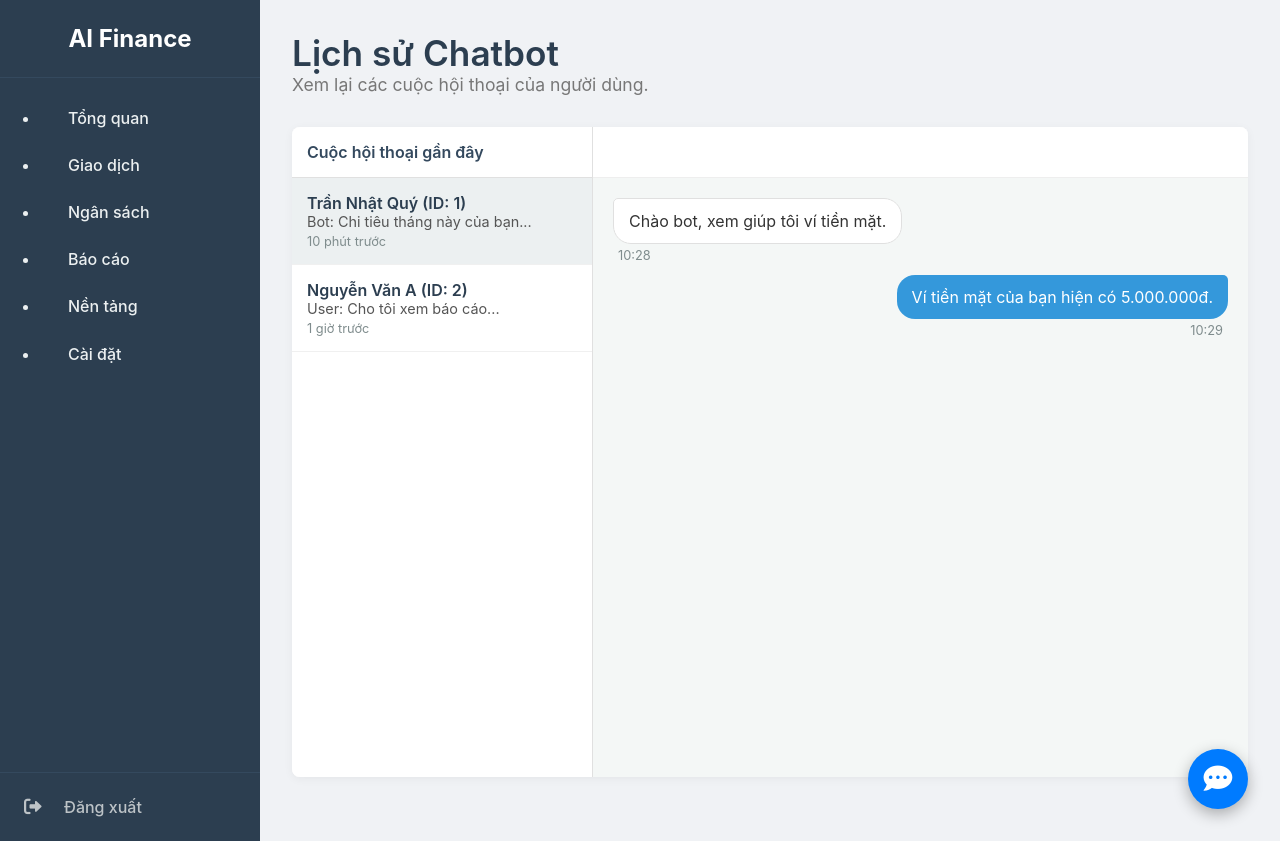
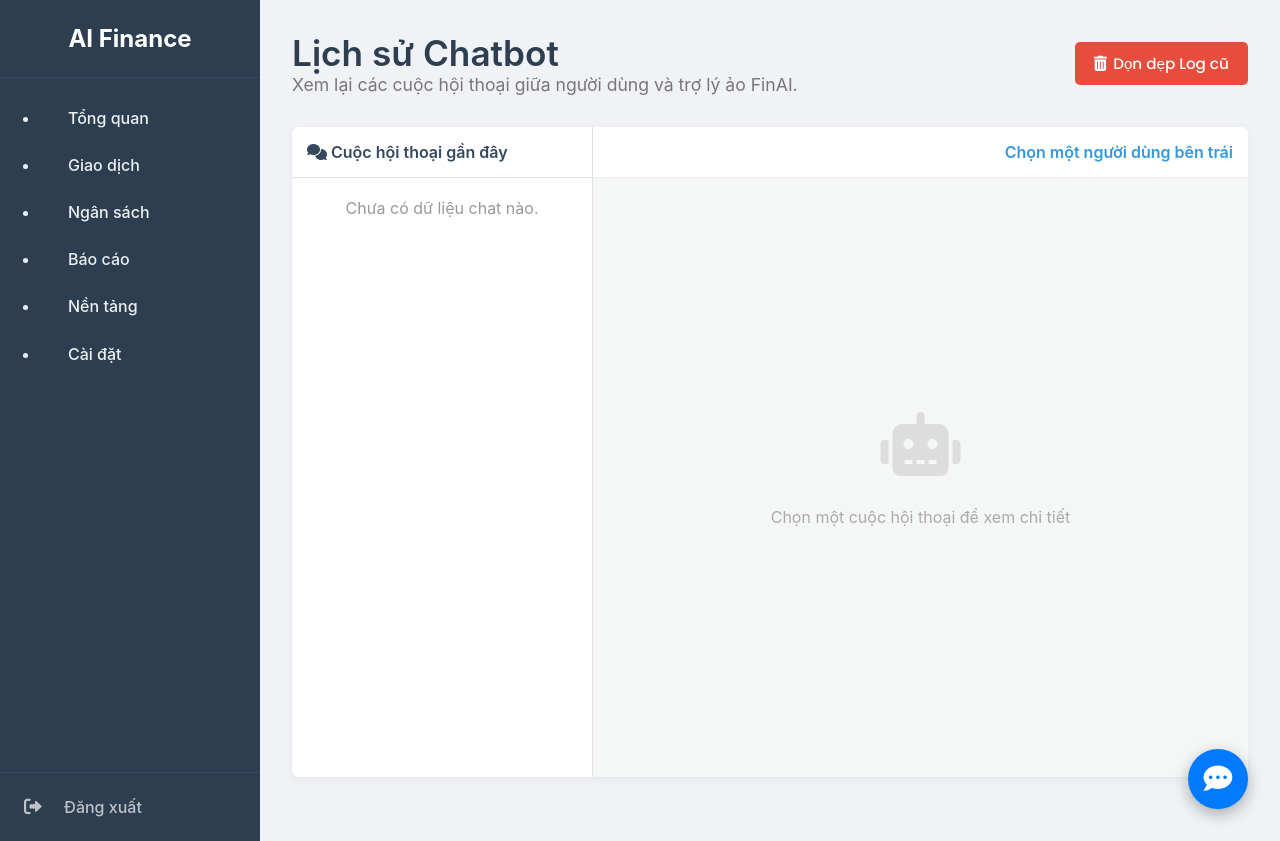
Before and after one commit to Montero52/finai-expense-manager, a Flask app: template app/templates/admin/chatbot_logs.html in a window 1280 px wide. Run offline with Flask 3, Linux system fonts and the light colour scheme; the template is opened without the code that fills it, so the values that code supplies are empty.

Commit message:
feat(admin): add interactive chatbot logs
- routes: group ChatbotLog by user in admin.py

- ui: update chatbot_logs.html with Jinja2

- js: add admin_chatbot_logs.js for UI & API

```diff
--- /dev/null
+++ b/app/static/assets/js/admin_chatbot_logs.js
@@ -0,0 +1,54 @@
+// Hàm chuyển đổi khung chat khi click vào danh sách bên trái
+function switchChat(userId, userName) {
+    // 1. Đổi tiêu đề Header
+    document.getElementById('current-chat-user').innerText = userName;
+
+    // 2. Ẩn trạng thái rỗng
+    document.getElementById('empty-chat-state').style.display = 'none';
+
+    // 3. Ẩn tất cả các khung chat đang mở
+    const allPanes = document.querySelectorAll('.chat-content-pane');
+    allPanes.forEach(pane => pane.style.display = 'none');
+
+    // 4. Bỏ class active của tất cả danh sách
+    const allItems = document.querySelectorAll('.conversation-item');
+    allItems.forEach(item => item.classList.remove('active'));
+
+    // 5. Hiển thị khung chat được chọn và set active
+    document.getElementById('chat-pane-' + userId).style.display = 'block';
+    document.getElementById('nav-user-' + userId).classList.add('active');
+
+    // 6. Cuộn xuống cuối cùng của khung chat
+    const chatContainer = document.getElementById('chat-body-container');
+    chatContainer.scrollTop = chatContainer.scrollHeight;
+}
+
+// Hàm gọi API xóa Log cũ
+async function cleanupLogs() {
+    if (!confirm('Hành động này sẽ XÓA VĨNH VIỄN các tin nhắn chatbot cũ hơn 30 ngày để giải phóng dung lượng. Bạn có chắc chắn không?')) {
+        return;
+    }
+
+    try {
+        const res = await fetch('/api/admin/cleanup-logs', { method: 'DELETE' });
+        const data = await res.json();
+
+        if (res.ok) {
+            alert(data.message);
+            location.reload();
+        } else {
+            alert('Lỗi: ' + data.message);
+        }
+    } catch (e) {
+        console.error(e);
+        alert('Lỗi kết nối đến máy chủ.');
+    }
+}
+
+// Auto-click vào người dùng đầu tiên (nếu có) khi load trang
+document.addEventListener("DOMContentLoaded", function() {
+    const firstUser = document.querySelector('.conversation-item');
+    if (firstUser) {
+        firstUser.click();
+    }
+});
--- a/app/templates/admin/chatbot_logs.html
+++ b/app/templates/admin/chatbot_logs.html
@@ -2,51 +2,73 @@
 
 {% block title %}Lịch sử Chatbot - Admin Panel{% endblock %}
 
-{% block css %}
-    <link rel="stylesheet" href="{{ url_for('static', filename='assets/css/admin.css') }}">
-{% endblock %}
-
 {% block content %}
-    <header class="main-header">
-        <h1>Lịch sử Chatbot</h1>
-        <p>Xem lại các cuộc hội thoại của người dùng.</p>
+    <header class="main-header with-button">
+        <div>
+            <h1>Lịch sử Chatbot</h1>
+            <p>Xem lại các cuộc hội thoại giữa người dùng và trợ lý ảo FinAI.</p>
+        </div>
+        <div class="header-buttons">
+            <button class="btn btn-danger" onclick="cleanupLogs()" title="Xóa tin nhắn cũ hơn 30 ngày">
+                <i class="fas fa-trash-alt"></i> Dọn dẹp Log cũ
+            </button>
+        </div>
     </header>
 
     <div class="widget" style="padding: 0; overflow: hidden; display: flex; flex-direction: column;">
         <div class="chat-log-wrapper" style="border: none; border-radius: 0; height: 650px;">
 
             <div class="conversation-list">
-                <div class="list-header">Cuộc hội thoại gần đây</div>
+                <div class="list-header"><i class="fas fa-comments"></i> Cuộc hội thoại gần đây</div>
                 <ul>
-                    <li class="conversation-item active">
-                        <div class="convo-user">Trần Nhật Quý (ID: 1)</div>
-                        <div class="convo-snippet">Bot: Chi tiêu tháng này của bạn...</div>
-                        <div class="convo-time">10 phút trước</div>
+                    {% for convo in conversations %}
+                    <li class="conversation-item" id="nav-user-{{ convo.user_id }}" onclick="switchChat('{{ convo.user_id }}', '{{ convo.user_name }}')">
+                        <div class="convo-user">{{ convo.user_name }}
+                            <span style="font-size: 0.75rem; color: #999; font-weight: normal;">(ID: {{ convo.user_id }})</span>
+                        </div>
+                        <div class="convo-snippet">User: {{ convo.snippet }}</div>
+                        <div class="convo-time">{{ convo.latest_time.strftime('%d/%m %H:%M') if convo.latest_time else '' }}</div>
                     </li>
-                    <li class="conversation-item">
-                        <div class="convo-user">Nguyễn Văn A (ID: 2)</div>
-                        <div class="convo-snippet">User: Cho tôi xem báo cáo...</div>
-                        <div class="convo-time">1 giờ trước</div>
-                    </li>
+                    {% else %}
+                    <li style="padding: 20px; text-align: center; color: #999;">Chưa có dữ liệu chat nào.</li>
+                    {% endfor %}
                 </ul>
             </div>
 
             <div class="chat-display">
-                <div class="chat-header" style="border-bottom: 1px solid #eee;">
-                    <strong>Chi tiết hội thoại:</strong> Trần Nhật Quý
+                <div class="chat-header" style="border-bottom: 1px solid #eee; background: #fff;">
+                    <strong>Chi tiết hội thoại:</strong> <span id="current-chat-user" style="color: #3498db;">Chọn một người dùng bên trái</span>
                 </div>
-                <div class="chat-body">
-                    <div class="chat-message message-user">
-                        <div class="message-bubble">Chào bot, xem giúp tôi ví tiền mặt.</div>
-                        <div class="message-time">10:28</div>
+
+                <div class="chat-body" id="chat-body-container">
+
+                    {% for convo in conversations %}
+                    <div class="chat-content-pane" id="chat-pane-{{ convo.user_id }}" style="display: none;">
+                        {% for log in convo.logs %}
+                            <div class="chat-message message-user">
+                                <div class="message-bubble">{{ log.question }}</div>
+                                <div class="message-time">{{ log.created_at.strftime('%H:%M - %d/%m/%Y') }}</div>
+                            </div>
+                            <div class="chat-message message-bot">
+                                <div class="message-bubble">{{ log.answer|safe }}</div>
+                                <div class="message-time">{{ log.created_at.strftime('%H:%M - %d/%m/%Y') }}</div>
+                            </div>
+                        {% endfor %}
                     </div>
-                    <div class="chat-message message-bot">
-                        <div class="message-bubble">Ví tiền mặt của bạn hiện có 5.000.000đ.</div>
-                        <div class="message-time">10:29</div>
+                    {% endfor %}
+
+                    <div id="empty-chat-state" style="display: flex; height: 100%; align-items: center; justify-content: center; color: #aaa; flex-direction: column;">
+                        <i class="fas fa-robot" style="font-size: 4rem; margin-bottom: 15px; color: #ddd;"></i>
+                        <p>Chọn một cuộc hội thoại để xem chi tiết</p>
                     </div>
+
                 </div>
             </div>
 
         </div>
     </div>
 {% endblock %}
+
+{% block scripts %}
+    <script src="{{ url_for('static', filename='assets/js/admin_chatbot_logs.js') }}"></script>
+{% endblock %}
```
Also changed, not shown: app/routes/admin.py (+32 -0 lines).
